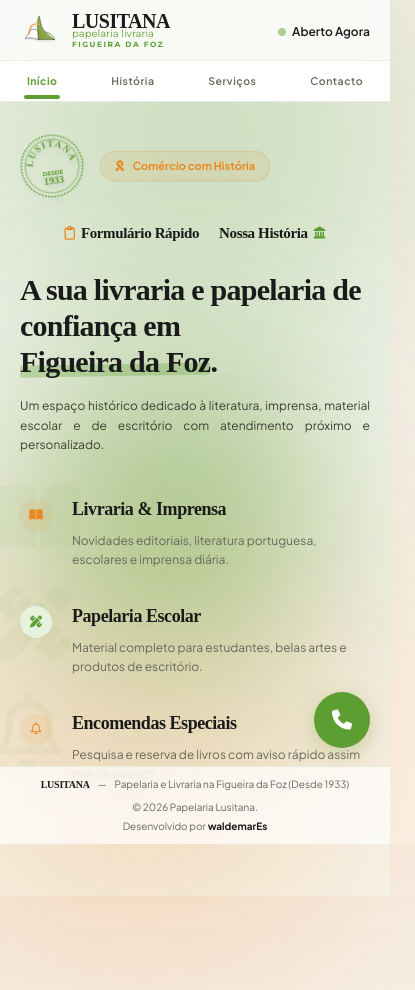
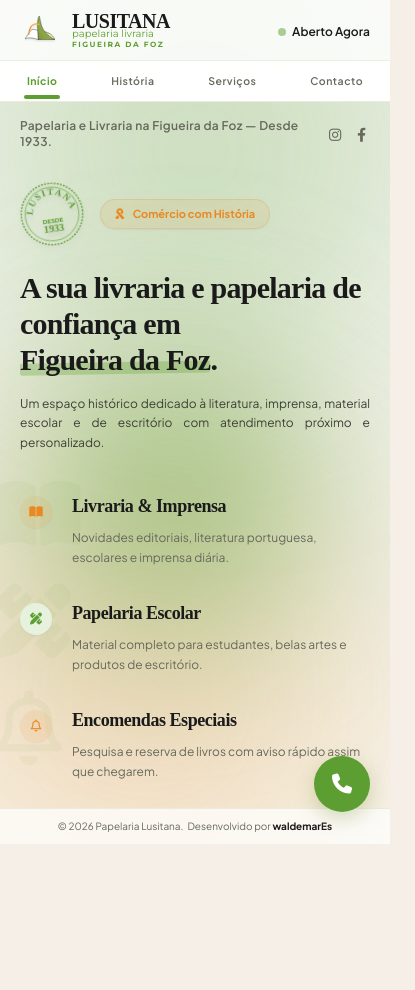
Before and after one commit to WaldemarEs/livrariaweb, a plain HTML site: page index.html in a window 390 px wide. Shown: the whole page, 415 px wide, since content can reach past the window. After the commit the page ends 844 px from the top, so only its background shows below. Drawn offline with nearby package versions, Linux system fonts and the light colour scheme.

Commit message:
Update footer, adjust navbar subtitle, and add social media icons

```diff
--- a/css/styles.css
+++ b/css/styles.css
@@ -1,7 +1,10 @@
 /* Custom Styles & Single Viewport Layout */
 
-/* Body & Root Setup */
+/* Body & Root Single Viewport Setup */
 html, body {
+    height: 100vh;
+    height: 100dvh;
+    overflow: hidden;
     background-color: #f6efe8;
     background-image: linear-gradient(to bottom, rgba(246, 239, 232, 0.85), rgba(250, 247, 242, 0.95)), url('../img/loja.jpg');
     background-size: cover;
--- a/index.html
+++ b/index.html
@@ -23,7 +23,7 @@
     <!-- External Custom Styles -->
     <link rel="stylesheet" href="css/styles.css">
 </head>
-<body class="bg-paper-50 text-ink-900 font-sans antialiased min-h-screen flex flex-col justify-between relative selection:bg-brand-green-light selection:text-brand-green-dark">
+<body class="bg-paper-50 text-ink-900 font-sans antialiased h-screen h-[100dvh] overflow-hidden flex flex-col justify-between relative selection:bg-brand-green-light selection:text-brand-green-dark">
 
     <!-- Glowing Background Ambient Orbs -->
     <div class="absolute top-[-10%] left-[-5%] w-[450px] h-[450px] bg-brand-green-glow rounded-full blur-[110px] pointer-events-none animate-blob-slow"></div>
@@ -141,7 +141,16 @@
     </header>
 
     <!-- Main Viewport Content Area -->
-    <main id="main-viewport-container" class="flex-1 w-full max-w-6xl mx-auto px-5 pb-20 sm:pb-16 relative z-10">
+    <main id="main-viewport-container" class="flex-1 w-full max-w-6xl mx-auto px-5 overflow-y-auto custom-scrollbar min-h-0 relative z-10">
+
+        <!-- Persistent Global Subtitle & Socials -->
+        <div class="w-full pt-4 sm:pt-6 pb-0 flex flex-row items-center justify-between text-ink-500 select-none">
+            <span class="font-sans font-semibold text-xs sm:text-sm tracking-wide">Papelaria e Livraria na Figueira da Foz — Desde 1933.</span>
+            <div class="flex items-center gap-4 pr-1 md:mr-12">
+                <a href="#" target="_blank" class="hover:text-brand-green transition-colors" title="Instagram"><i class="fa-brands fa-instagram text-sm sm:text-base"></i></a>
+                <a href="#" target="_blank" class="hover:text-brand-green transition-colors" title="Facebook"><i class="fa-brands fa-facebook-f text-sm sm:text-base"></i></a>
+            </div>
+        </div>
 
         <!-- VIEW 1: INÍCIO -->
         <section id="view-inicio" class="view-section active py-6 sm:py-10 lg:py-16">
@@ -167,24 +176,6 @@
                             <i class="fa-solid fa-ribbon"></i>
                             <span>Comércio com História</span>
                         </div>
-                    </div>
-
-                    <!-- Mobile-only buttons centered above title -->
-                    <div class="flex sm:hidden justify-center items-center gap-5 pb-3 w-full stagger-1">
-                        <button onclick="switchView('contacto')" class="group flex items-center gap-1.5 text-brand-dark transition-colors cursor-pointer">
-                            <i class="fa-regular fa-clipboard text-brand-orange text-sm"></i>
-                            <span class="font-serif font-bold text-[15px] tracking-tight relative inline-block">
-                                <span class="relative z-10">Formulário Rápido</span>
-                                <span class="absolute bottom-1 left-0 w-full h-1.5 bg-brand-green/30 -z-0 -rotate-1 rounded-sm scale-x-0 group-hover:scale-x-100 origin-left transition-transform duration-300 ease-out"></span>
-                            </span>
-                        </button>
-                        <button onclick="switchView('historia')" class="group flex items-center gap-1.5 text-brand-dark transition-colors cursor-pointer">
-                            <span class="font-serif font-bold text-[15px] tracking-tight relative inline-block">
-                                <span class="relative z-10">Nossa História</span>
-                                <span class="absolute bottom-1 left-0 w-full h-1.5 bg-brand-green/30 -z-0 -rotate-1 rounded-sm scale-x-0 group-hover:scale-x-100 origin-left transition-transform duration-300 ease-out"></span>
-                            </span>
-                            <i class="fa-solid fa-landmark text-xs text-brand-green"></i>
-                        </button>
                     </div>
 
                     <h1 class="text-3xl sm:text-4xl lg:text-[2.8rem] xl:text-[3.2rem] font-serif font-bold text-brand-dark leading-[1.2] tracking-tight stagger-2">
@@ -508,6 +499,24 @@
                                 </div>
                             </div>
                         </div>
+
+                        <!-- Redes Sociais -->
+                        <div class="group flex items-start gap-4 stagger-3" style="animation-delay: 0.7s">
+                            <div class="w-8 h-8 rounded-full bg-brand-green-light text-brand-green flex items-center justify-center shrink-0 mt-0.5 transition-transform duration-300 group-hover:scale-110 shadow-sm">
+                                <i class="fa-solid fa-share-nodes text-sm"></i>
+                            </div>
+                            <div class="flex-1 pt-1">
+                                <p class="text-brand-dark font-bold text-xs uppercase tracking-wide">Redes Sociais</p>
+                                <div class="flex gap-4 mt-2">
+                                    <a href="#" target="_blank" class="w-8 h-8 rounded-lg bg-paper-100 flex items-center justify-center text-ink-500 hover:bg-brand-green hover:text-white transition-all transform hover:-translate-y-0.5 shadow-sm" title="Instagram">
+                                        <i class="fa-brands fa-instagram text-sm"></i>
+                                    </a>
+                                    <a href="#" target="_blank" class="w-8 h-8 rounded-lg bg-paper-100 flex items-center justify-center text-ink-500 hover:bg-brand-green hover:text-white transition-all transform hover:-translate-y-0.5 shadow-sm" title="Facebook">
+                                        <i class="fa-brands fa-facebook-f text-sm"></i>
+                                    </a>
+                                </div>
+                            </div>
+                        </div>
                     </div>
 
                     <!-- Full Color Interactive Google Map -->
@@ -579,16 +588,11 @@
     </main>
 
     <!-- Footer Status Bar -->
-    <footer class="fixed bottom-0 left-0 w-full z-40 border-t border-paper-200/80 bg-white/70 backdrop-blur-md pb-[env(safe-area-inset-bottom)]">
+    <footer class="z-40 shrink-0 border-t border-paper-200/80 bg-white/70 backdrop-blur-md pb-[env(safe-area-inset-bottom)] pb-3 sm:pb-0">
         <!-- Status Bar -->
-        <div class="py-2.5 px-6 text-[10px] sm:text-[11px] text-ink-500">
-            <div class="max-w-6xl mx-auto flex flex-col sm:flex-row justify-between items-center gap-2">
-                <div class="flex items-center gap-2">
-                    <span class="font-serif font-extrabold text-brand-dark tracking-tight">LUSITANA</span>
-                    <span class="text-ink-300">—</span>
-                    <span>Papelaria e Livraria na Figueira da Foz (Desde 1933)</span>
-                </div>
-                <div class="flex flex-col sm:flex-row items-center gap-1 sm:gap-3">
+        <div class="py-2.5 px-4 sm:px-6 text-[10px] sm:text-[11px] text-ink-500">
+            <div class="max-w-6xl mx-auto flex flex-row justify-center items-center">
+                <div class="flex flex-row items-center justify-center flex-wrap gap-1 sm:gap-3 w-full">
                     <p>&copy; <span id="year"></span> Papelaria Lusitana.</p>
                     <span class="hidden sm:block text-ink-300">|</span>
                     <p>Desenvolvido por <a href="https://waldemarescobar.vercel.app/" target="_blank" rel="noopener noreferrer" class="font-bold text-brand-dark hover:text-brand-green transition-colors cursor-pointer">waldemarEs</a></p>
@@ -598,7 +602,7 @@
     </footer>
 
     <!-- Mobile Floating Action Button for Calls -->
-    <a href="tel:+351233422208" class="md:hidden fixed bottom-24 right-5 z-50 w-14 h-14 bg-brand-green text-white rounded-full flex items-center justify-center shadow-glow-green hover:bg-brand-green-dark transition-all transform hover:-translate-y-1 active:scale-95" title="Ligar para a loja">
+    <a href="tel:+351233422208" class="md:hidden fixed bottom-8 right-5 z-50 w-14 h-14 bg-brand-green text-white rounded-full flex items-center justify-center shadow-glow-green hover:bg-brand-green-dark transition-all transform hover:-translate-y-1 active:scale-95" title="Ligar para a loja">
         <i class="fa-solid fa-phone text-xl"></i>
     </a>
 
```
